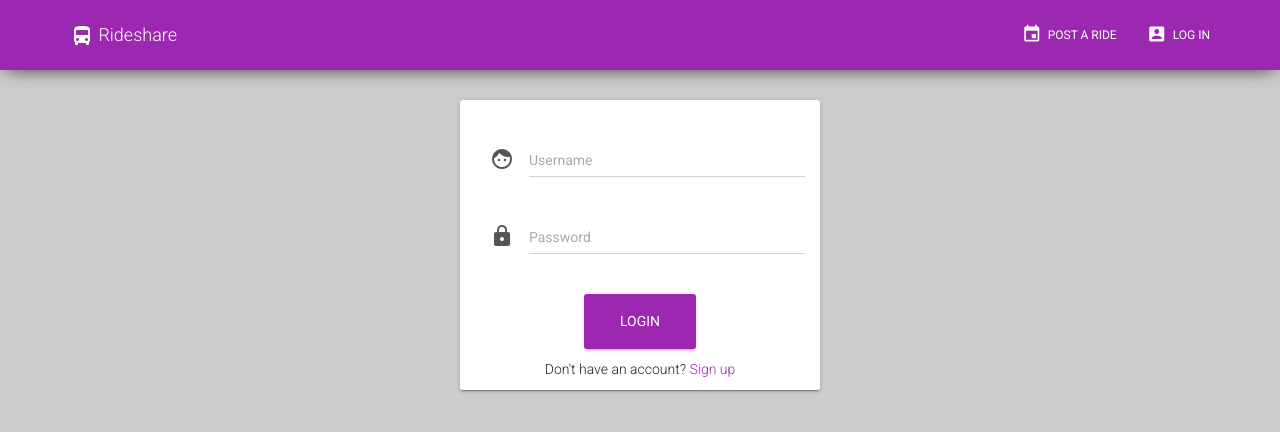
After one commit to rohit-pathak/rideshare-mocks, a Flask app: page /login in a window 1280 px wide. The commit adds this page. Shown: the top 432 px of the page. Run offline with Flask 2, Linux system fonts and the light colour scheme; some libraries are stand-ins or nearby versions.

Commit message:
Create simple login page; other style tweaks

```diff
--- a/app.py
+++ b/app.py
@@ -8,6 +8,14 @@ app = Flask(__name__)
 def index():
     return render_template('index.html')
 
+@app.route('/login')
+def login():
+    return render_template('login.html')
+
+@app.route('/register')
+def register():
+    return render_template('register.html')
+
 
 if __name__ == '__main__':
     app.run(debug=True)
--- a/templates/base.html
+++ b/templates/base.html
@@ -34,20 +34,17 @@
             <div class="collapse navbar-collapse" id="navigation-index">
                 <ul class="nav navbar-nav navbar-right">
                     <li>
-                        <a href="components-documentation.html" target="_blank">
-                            <i class="material-icons">event</i> Post a ride
-                        </a>
+                        <a href="/new-ride"><i class="material-icons">event</i> Post a ride</a>
                     </li>
                     <li>
-                        <a href="https://github.com/timcreative/material-kit/archive/master.zip" target="_blank">
-                            <i class="material-icons">account_box</i> Log in
-                        </a>
+                        <a href="/login"><i class="material-icons">account_box</i> Log in</a>
                     </li>
                 </ul>
             </div>
         </div>
     </nav>
-    <div class="wrapper">
+    <div class="wrapper" id="main-wrapper">
+        {% block maincontent %}
         <div class="main main-raised" id="main-content">
             <div class="section">
                 <div class="container">
@@ -56,6 +53,7 @@
                 </div>
             </div>
         </div>
+        {% endblock %}
     </div>
 
 
--- a/templates/index.html
+++ b/templates/index.html
@@ -13,7 +13,7 @@
     margin-top: 0px;
   }
   .trip {
-    padding: 5px;
+    padding: 5px 7px;
     margin-bottom: 10px;
   }
   .trip h6 {
--- /dev/null
+++ b/templates/login.html
@@ -0,0 +1,43 @@
+{% extends "base.html" %}
+
+{% block extrahead %}
+<style type="text/css">
+    #main-wrapper .container {
+        margin-top: 100px;
+    }
+</style>
+{% endblock %}
+
+{% block maincontent %}
+
+<div class="container">
+    <div class="row">
+        <div class="col-sm-4 col-sm-offset-4">
+            <div class="card">
+                <form>
+                <div class="content">
+
+                        <div class="input-group">
+                            <span class="input-group-addon"><i class="material-icons">face</i></span>
+                            <div class="form-group is-empty">
+                                <input type="text" class="form-control" placeholder="Username">
+                            </div>
+                        </div>
+                        <div class="input-group">
+                            <span class="input-group-addon"><i class="material-icons">lock</i></span>
+                            <div class="form-group is-empty">
+                                <input type="text" class="form-control" placeholder="Password">
+                            </div>
+                        </div>
+
+                </div>
+                <div class="footer text-center">
+                    <button type="submit" class="btn btn-primary btn-lg">Login</button>
+                    <p>Don't have an account? <a href="/register">Sign up</a></p>
+                </div>
+                </form>
+            </div>
+        </div>
+    </div>
+</div>
+{% endblock %}
```
